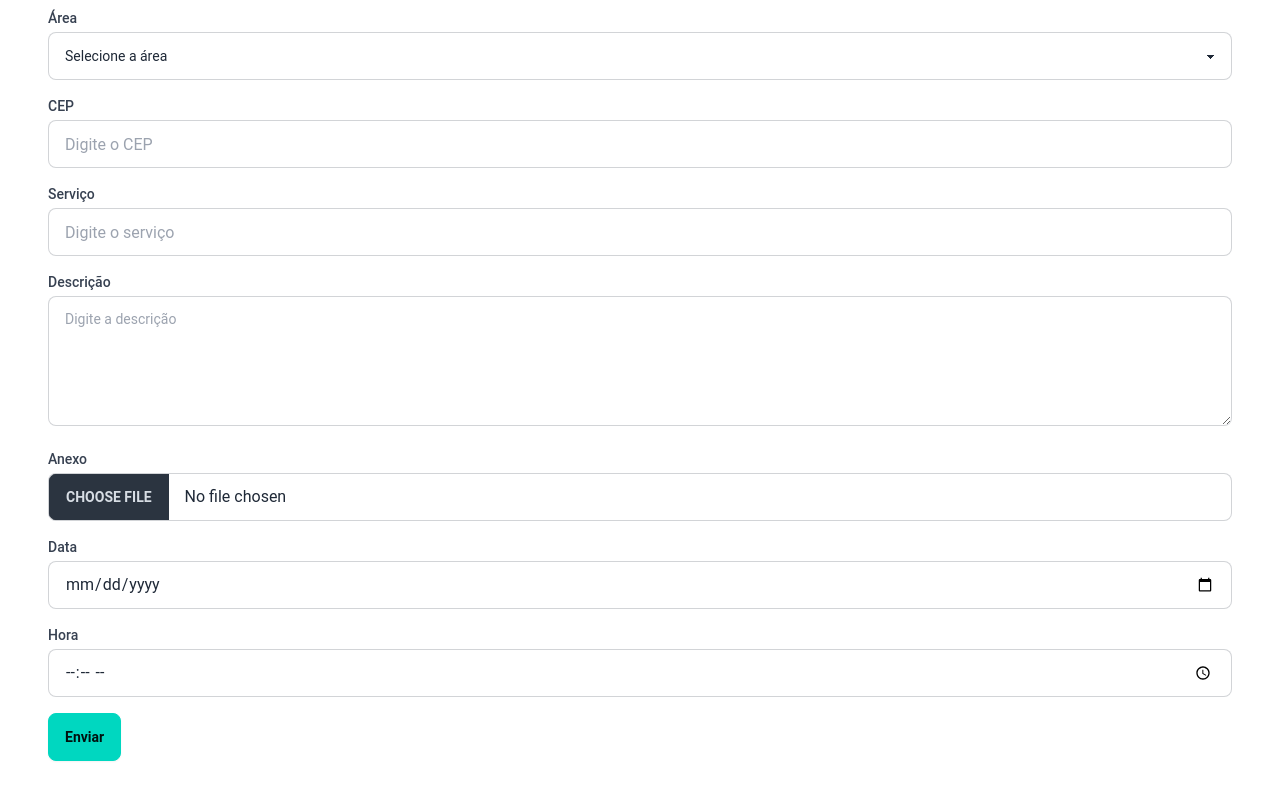
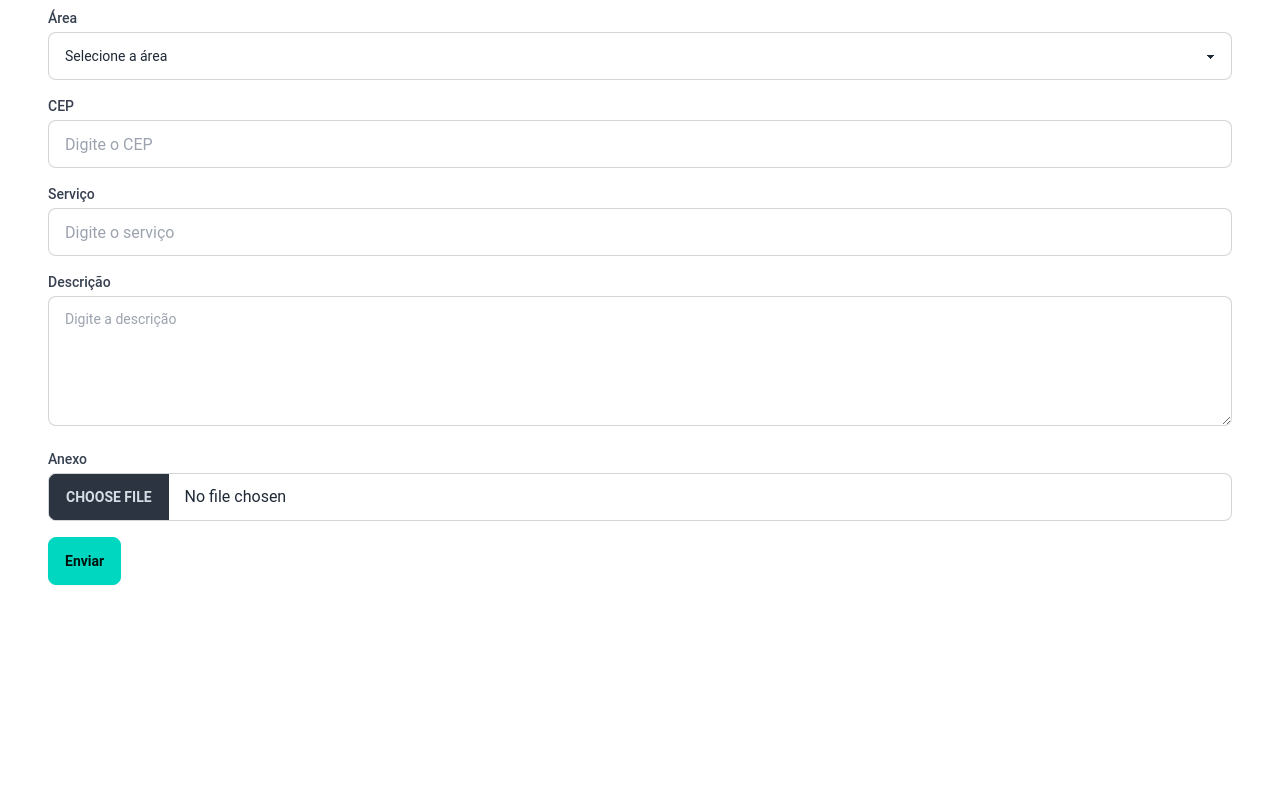
Before and after one commit to camilabr74/HTML_PI_2, a React (Vite) app: page /service-request in a window 1280 px wide. Shown: the part 304-1104 px from the top of the page. After the commit the page ends 937 px from the top, so only its background shows below. Built offline with nearby package versions, Linux system fonts and the light colour scheme.

Commit message:
Adiciona Captura de Data e Hora do Acesso do Usuário No envio do Formulário

```diff
--- a/src/pages/Citizen/ServiceRequest.jsx
+++ b/src/pages/Citizen/ServiceRequest.jsx
@@ -10,10 +10,12 @@ const ServiceAdd = ({ onSubmit }) => {
   const [service, setService] = useState('');
   const [description, setDescription] = useState('');
   const [attachment, setAttachment] = useState(null);
-  const [date, setDate] = useState('');
-  const [time, setTime] = useState('');
 
   const handleFormSubmit = () => {
+    const currentDate = new Date();
+    const formattedDate = currentDate.toISOString().split('T')[0]; // Formato YYYY-MM-DD
+    const formattedTime = currentDate.toTimeString().split(' ')[0]; // Formato HH:MM:SS
+
     onSubmit({
       street,
       neighborhood,
@@ -23,10 +25,11 @@ const ServiceAdd = ({ onSubmit }) => {
       service,
       description,
       attachment,
-      date,
-      time,
+      date: formattedDate,
+      time: formattedTime,
       status: 'em análise',
     });
+
     // Resetar campos se necessário
     setStreet('');
     setNeighborhood('');
@@ -36,8 +39,6 @@ const ServiceAdd = ({ onSubmit }) => {
     setService('');
     setDescription('');
     setAttachment(null);
-    setDate('');
-    setTime('');
   };
 
   return (
@@ -91,8 +92,8 @@ const ServiceAdd = ({ onSubmit }) => {
           required
         >
           <option value="">Selecione a área</option>
-          <option value="Continental">Área Continental</option>
-          <option value="Insular">Área Insular</option>
+          <option value="Área 1">Área 1</option>
+          <option value="Área 2">Área 2</option>
           {/* Adicione mais opções conforme necessário */}
         </select>
       </div>
@@ -145,30 +146,6 @@ const ServiceAdd = ({ onSubmit }) => {
           className="file-input file-input-bordered w-full mt-1"
         />
       </div>
-
-      <div>
-        <label htmlFor="date" className="block text-sm font-medium text-gray-700">Data</label>
-        <input
-          type="date"
-          id="date"
-          value={date}
-          onChange={(e) => setDate(e.target.value)}
-          className="input input-bordered w-full mt-1"
-          required
-        />
-      </div>
-
-      <div>
-        <label htmlFor="time" className="block text-sm font-medium text-gray-700">Hora</label>
-        <input
-          type="time"
-          id="time"
-          value={time}
-          onChange={(e) => setTime(e.target.value)}
-          className="input input-bordered w-full mt-1"
-          required
-        />
-      </div>
     </BaseForm>
   );
 };
```
